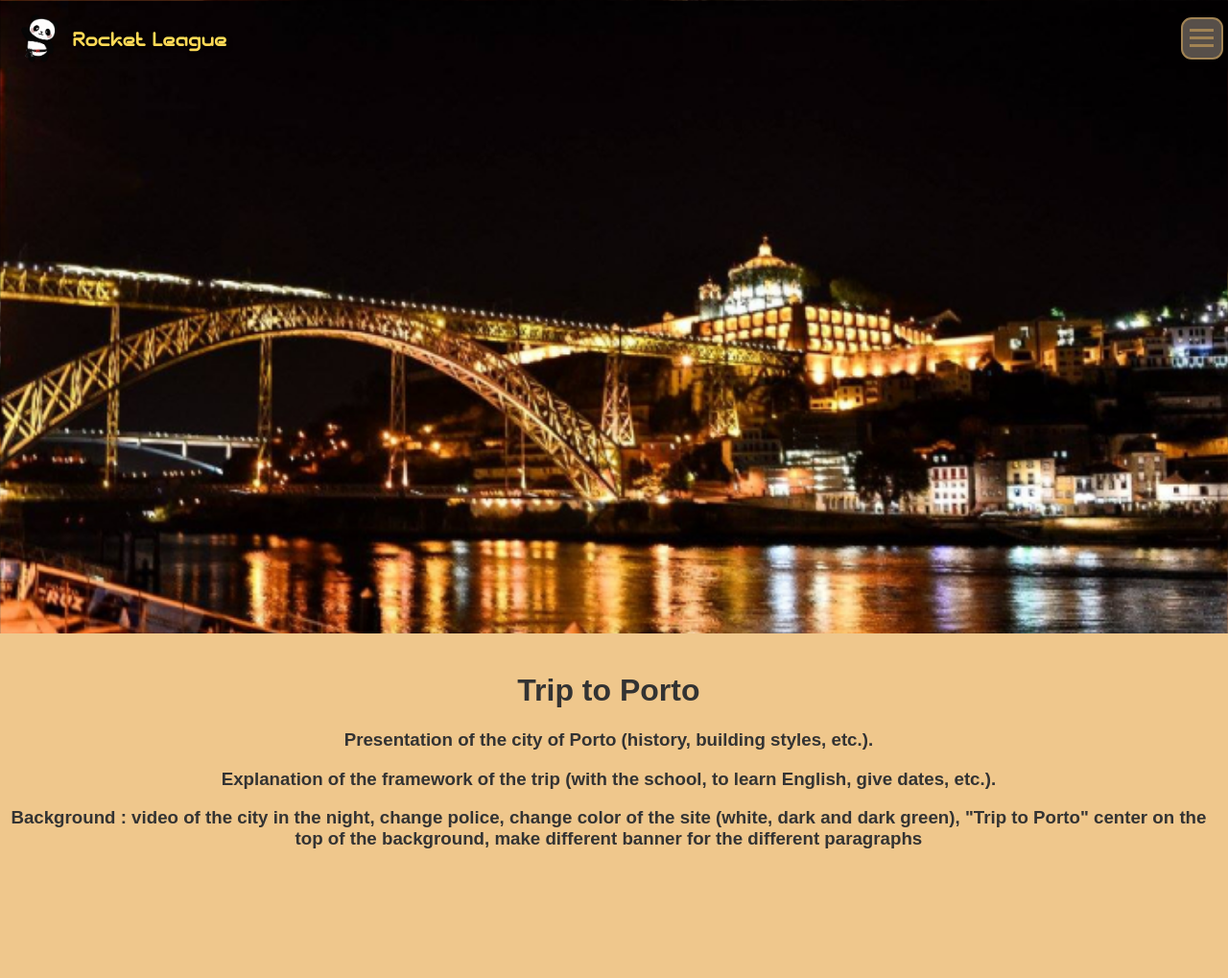
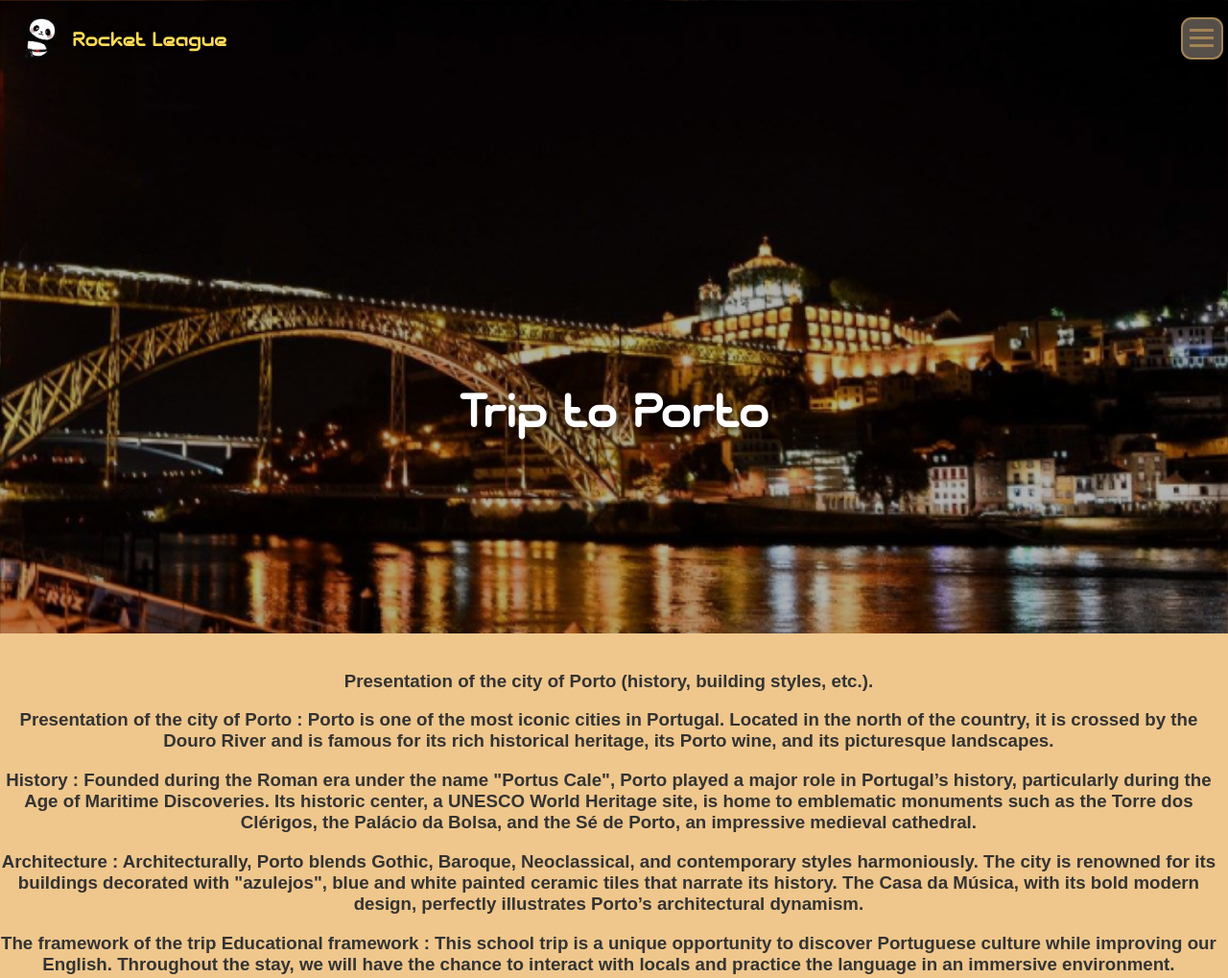
Before and after one commit to kunsharkting/porto-blog, a plain HTML site: page index.html in a window 1280 px wide. Shown: the top 1019 px of the page at 96% size. Drawn offline with Linux system fonts and the light colour scheme.

Commit message:
modif titre, complétion page principale avec le texte

```diff
--- a/index.html
+++ b/index.html
@@ -29,10 +29,22 @@
     </header>
 
     <main>
+        <!-- Titre flottant -->
+        <div class="title-container">
+            <h1 class="floating-title">Trip to Porto</h1>
+        </div>
         <div class="banner">
-            <h1>Trip to Porto</h1>
             <h3>Presentation of the city of Porto (history, building styles, etc.).</h3>
-            <h3>Explanation of the framework of the trip (with the school, to learn English, give dates, etc.).</h3>
+            <h3>Presentation of the city of Porto :
+            Porto is one of the most iconic cities in Portugal. Located in the north of the country, it is crossed by the Douro River and is famous for its rich historical heritage, its Porto wine, and its picturesque landscapes.</h3>
+            <h3>History :
+            Founded during the Roman era under the name "Portus Cale", Porto played a major role in Portugal’s history, particularly during the Age of Maritime Discoveries. Its historic center, a UNESCO World Heritage site, is home to emblematic monuments such as the Torre dos Clérigos, the Palácio da Bolsa, and the Sé de Porto, an impressive medieval cathedral.</h3>
+            <h3>Architecture :
+            Architecturally, Porto blends Gothic, Baroque, Neoclassical, and contemporary styles harmoniously. The city is renowned for its buildings decorated with "azulejos", blue and white painted ceramic tiles that narrate its history. The Casa da Música, with its bold modern design, perfectly illustrates Porto’s architectural dynamism.</h3>
+            <h3>The framework of the trip
+            Educational framework :
+            This school trip is a unique opportunity to discover Portuguese culture while improving our English. Throughout the stay, we will have the chance to interact with locals and practice the language in an immersive environment. </h3>
+
             <h3>Background : video of the city in the night, change police, change color of the site (white, dark and dark green), "Trip to Porto" center on the top of the background, make different banner for the different paragraphs</h3>
         </div>
     </main>
--- a/script.js
+++ b/script.js
@@ -23,3 +23,16 @@ window.addEventListener('load', () => {
       banner.classList.add('show');
   }, 1000); // Afficher le bandeau après 1 seconde
 });
+
+// Animation du titre flottant
+window.addEventListener("scroll", () => {
+  const title = document.querySelector(".floating-title");
+  let scrollY = window.scrollY;
+
+  // Déplace le titre vers le haut en fonction du scroll
+  title.style.transform = `translate(-50%, calc(-50% - ${scrollY * 1}px))`;
+
+  // Effet de disparition progressive
+  let opacity = Math.max(1 - scrollY / 300, 0);
+  title.style.opacity = opacity;
+});
--- a/style.css
+++ b/style.css
@@ -42,6 +42,17 @@ header {
     width: 100%;
     z-index:10; /* Pour que le header soit au-dessus du contenu */
     color: rgb(255, 218, 86);
+}
+
+body::before {
+    content: "";
+    position: fixed;
+    top: 0;
+    left: 0;
+    width: 100%;
+    height: 100%;
+    background: rgba(0, 0, 0, 0.3);
+    z-index: -1;
 }
 
 .logo {
@@ -197,3 +208,31 @@ main {
     font-weight: bold;
     color: rgb(220, 205, 104);
 }
+
+/* Conteneur du titre flottant */
+.title-container {
+    position: fixed; /* Fixé par rapport à l'écran */
+    top: 50%; /* Centre verticalement */
+    left: 50%;
+    transform: translate(-50%, -50%); /* Centre précisément */
+    z-index: 2; /* S'assurer qu'il est au-dessus du contenu */
+    text-align: center;
+    pointer-events: none; /* Empêche toute interaction */
+}
+
+/* Style du titre */
+.floating-title {
+    font-family: 'shuttle-x', serif;
+    color: white;
+    text-shadow: 2px 2px 10px rgba(0, 0, 0, 0.7);
+    transition: transform 0.3s ease-out, opacity 0.3s ease-out;
+    position: fixed;
+    top: 50%;
+    left: 50%;
+    transform: translate(-50%, -50%);
+    font-size: 3rem;
+    font-weight: bold;
+    white-space: nowrap;
+    text-align: center;
+    z-index: 5;
+}
```
Also changed, not shown: blog.html (+4 -1 lines), membres.html (+4 -1 lines), 1 other file.
